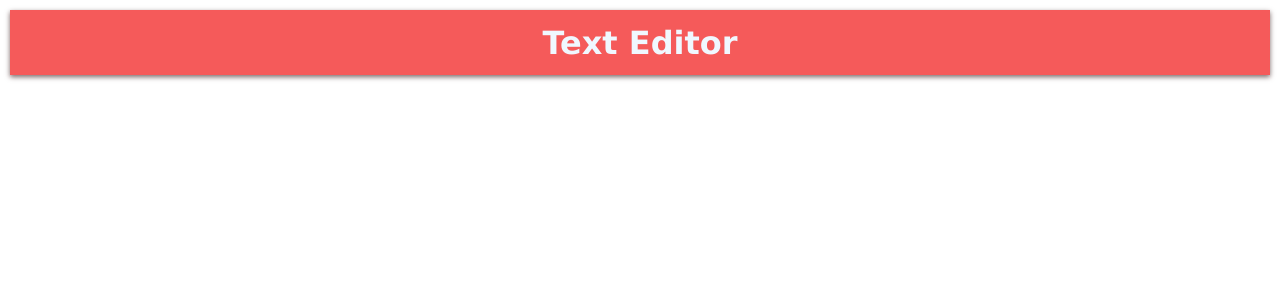
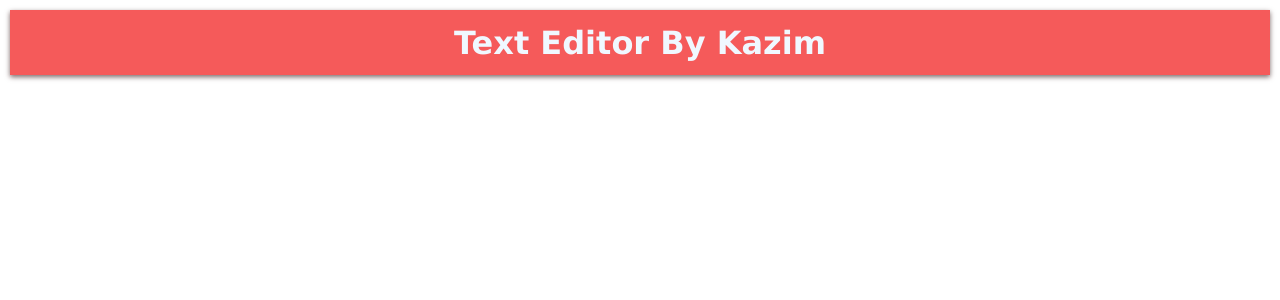
Before and after one commit to kazimayaan/Internship-assignment, a React (Create React App) app in the folder texteditor/: page / in a window 1280 px wide. Shown: the top 300 px of the page. Built offline with nearby package versions, Linux system fonts and the light colour scheme.

Commit message:
going to enter logic

```diff
--- a/texteditor/src/App.js
+++ b/texteditor/src/App.js
@@ -1,4 +1,4 @@
-import logo from './logo.svg';
+
 import './App.css';
 import Header from "./Header"
 
--- a/texteditor/src/Header.js
+++ b/texteditor/src/Header.js
@@ -7,7 +7,7 @@ export default function Header(){
         <header>
 
         <div className = "Header">
-            <h1>Text Editor</h1>
+            <h1>Text Editor By Kazim </h1>
         </div>
         </header>
     )
```
Also changed, not shown: texteditor/src/index.css (line endings or trailing spaces).
